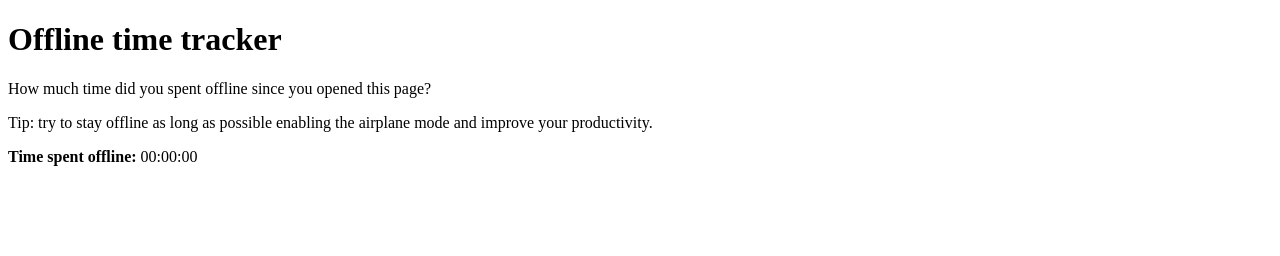
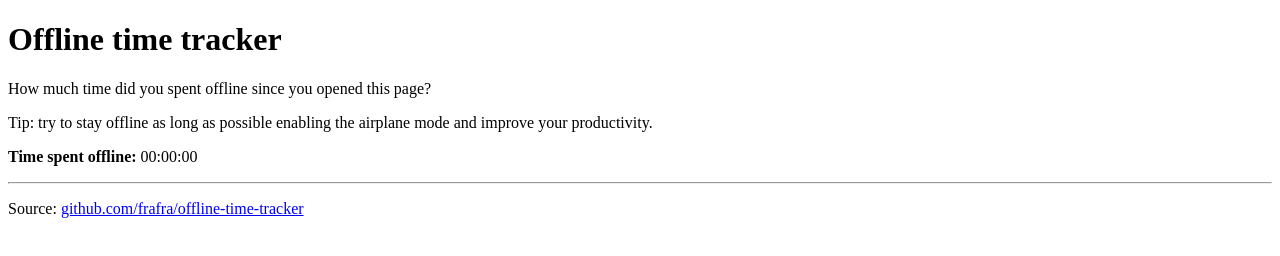
Before and after one commit to frafra/offline-time-tracker, a plain HTML site: page index.html in a window 1280 px wide. Drawn offline with Linux system fonts and the light colour scheme.

Commit message:
Sourcecode link added

```diff
--- a/index.html
+++ b/index.html
@@ -8,6 +8,8 @@
   <p>How much time did you spent offline since you opened this page?</p>
   <p>Tip: try to stay offline as long as possible enabling the airplane mode and improve your productivity.</p>
   <p><strong>Time spent offline:</strong> <span id="display">00:00:00</span></p>
+  <hr/>
+  <p>Source: <a href="https://github.com/frafra/offline-time-tracker">github.com/frafra/offline-time-tracker</a><p>
   <script src="tracker.js"></script>
  </body>
 </html>
```
